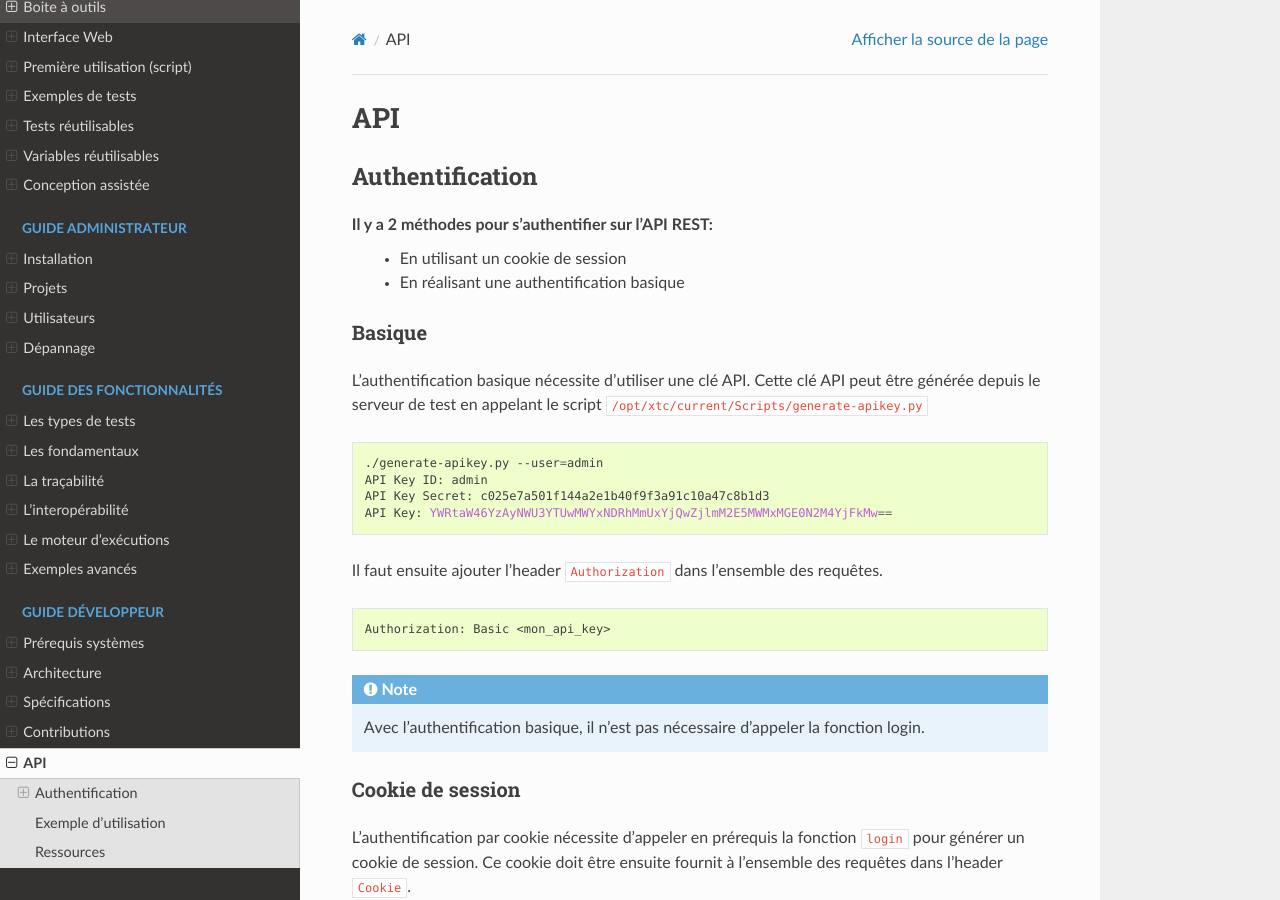
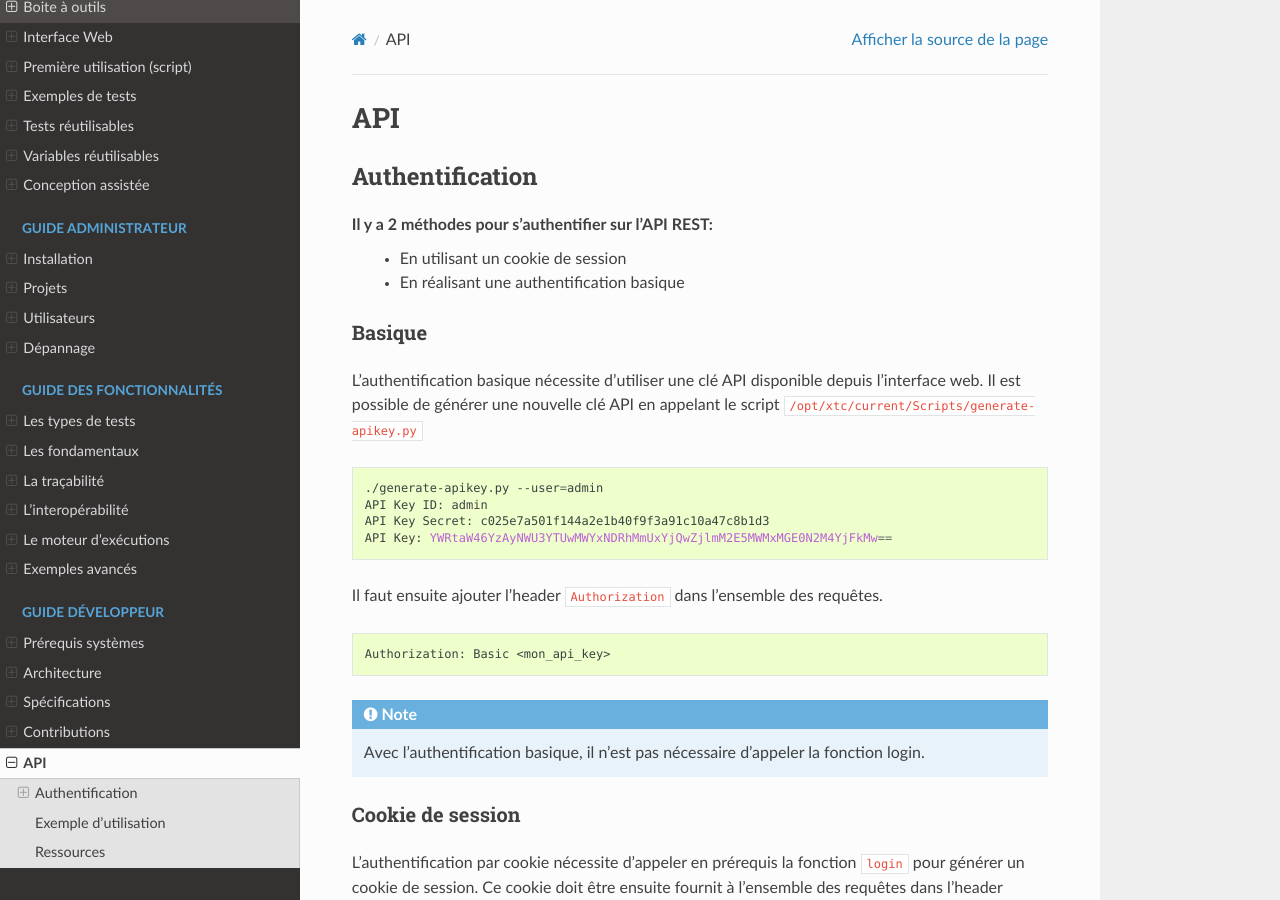
Before and after one commit to ExtensiveAutomation/extensiveautomation-fr.readthedocs.io, a Sphinx documentation site: the page built from docs/developer/api.rst, in a window 1280 px wide and 900 px high. Built offline with Sphinx 7.4.7 and the Read the Docs theme 2.0.0, drawn with Linux system fonts in a browser that asks for light colours.

Commit message:
mise à jour

```diff
--- a/docs/developer/api.rst
+++ b/docs/developer/api.rst
@@ -11,8 +11,8 @@ Il y a 2 méthodes pour s'authentifier sur l'API REST:
 Basique
 ~~~~~~~~
 
-L'authentification basique nécessite d'utiliser une clé API.
-Cette clé API peut être générée depuis le serveur de test en appelant le script ``/opt/xtc/current/Scripts/generate-apikey.py``
+L'authentification basique nécessite d'utiliser une clé API disponible depuis l'interface web.
+Il est possible de générer une nouvelle clé API en appelant le script ``/opt/xtc/current/Scripts/generate-apikey.py``
 
 .. code-block:: bash
 
```
